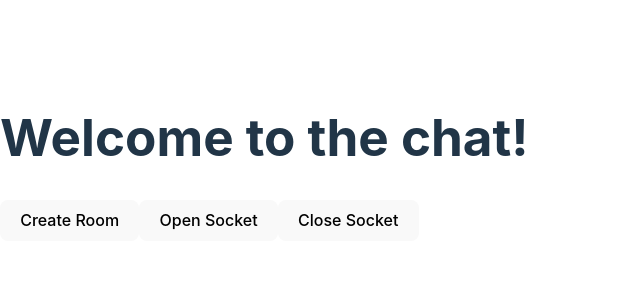
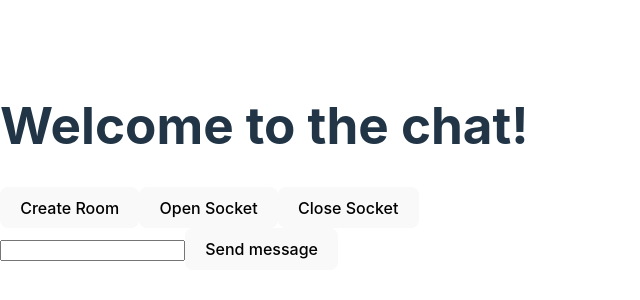
Before and after one commit to 0riginalUsername/Ammon-socket-demo, a React (Vite) app: page / in a window 1280 px wide. Shown: the part 234-534 px from the top of the page, without its empty margins (0-640 px from the left). Built offline with nearby package versions, Linux system fonts and the light colour scheme.

Commit message:
sockets-connect-no-message

```diff
--- a/src/components/Home.jsx
+++ b/src/components/Home.jsx
@@ -1,11 +1,12 @@
 import { useState } from 'react'
 import React from 'react'
 
+
+let ws
 export default function Home() {
   const [clientList, setClientList] = useState([])
   const [messages, setMessages] = useState([])
-
-  let ws
+  const [messageInput, setMessageInput] = useState('')
   function closeConnection() {
     if (!!ws) {
       ws.close();
@@ -30,10 +31,23 @@ export default function Home() {
     });
 
     ws.addEventListener('message', (msg) => {
-        console.log(msg);
       const data = JSON.parse(msg.data);
+      // console.log(data.data);
+      // console.log(msg);
         setMessages([...messages, data.message])
       })
+  }
+  const sendMsg = () =>{
+
+      if(!messageInput){
+        return
+      } else if (!ws) {
+        setMessages([...messages, 'No Websocket connection'])
+        return
+      }
+      ws.send({msg: JSON.stringify(messageInput)})
+      console.log({msg: JSON.stringify(messageInput)});
+
     }
 
   const closeWs = () => {
@@ -52,19 +66,29 @@ export default function Home() {
 
 }
 
+
 const mappedClients = clientList.map((client, index) => {
   return <li key={index}>{client}</li>
   })
   const mappedMessages = messages.map((msg, index) => {
     return <p key={index}>{msg}</p>
   })
+
+
+
   return (
     <main>
       <h1>Welcome to the chat!</h1>
       <button onClick={() => requestRoomCreation()}>Create Room</button>
       <button onClick={() => openWs()}>Open Socket</button>
       <button onClick={() => closeWs()}>Close Socket</button>
-      <ul>{mappedClients}</ul>
+      <div className="input-block">
+          <input value={messageInput} onChange={(e) => setMessageInput(e.target.value)}/>
+          <button onClick={sendMsg}>
+            Send message
+          </button>
+      </div>
+      <div>{mappedClients}</div>
       <div>{mappedMessages}</div>
     </main>
   )
```
Also changed, not shown: 1 other file (tests, documents, lock files or other folders). Lines whose indentation alone changed are shown as unchanged.
